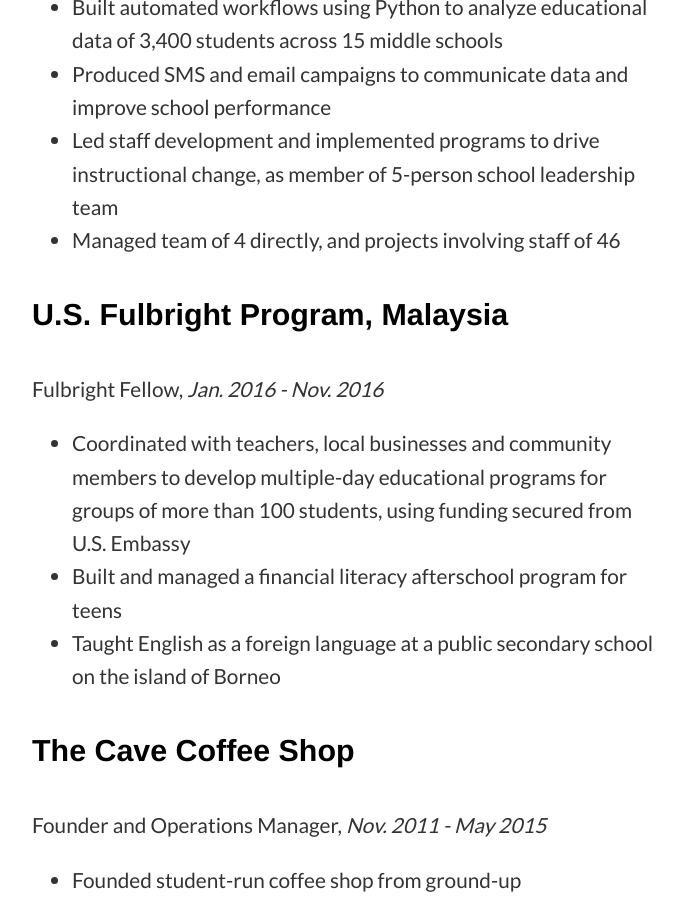
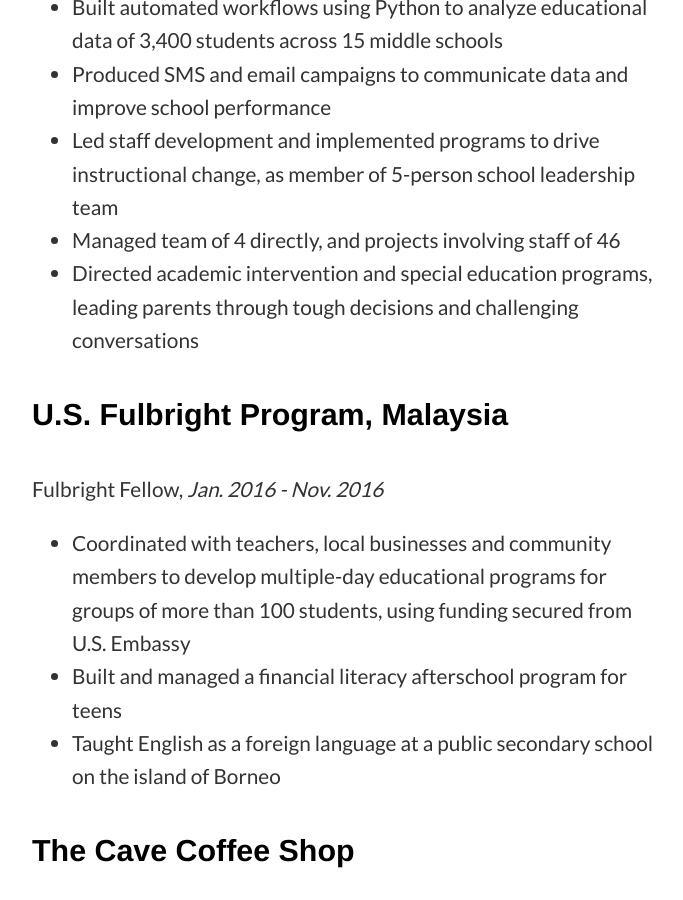
Before and after one commit to andrewjoelpeters/andrewjoelpeters.github.io, a Jekyll site: the page built from resume/index.md, in a window 1280 px wide and 900 px high, scrolled down 380 px. Shown: the whole window, without its empty margins (256-939 px from the left). Built offline with Jekyll 4.4.1, drawn with Linux system fonts in a browser that asks for light colours; nearby versions of some CDN libraries; library files that are not in the unit come from our copies.

Commit message:
Update index.md

```diff
--- a/resume/index.md
+++ b/resume/index.md
@@ -15,6 +15,8 @@
 * Produced SMS and email campaigns to communicate data and improve school performance
 * Led staff development and implemented programs to drive instructional change, as member of 5-person school leadership team
 * Managed team of 4 directly, and projects involving staff of 46
+* Directed academic intervention and special education programs, leading parents through tough decisions and challenging conversations
+
 
 #### U.S. Fulbright Program, Malaysia
 Fulbright Fellow, *Jan. 2016 - Nov. 2016*
```
